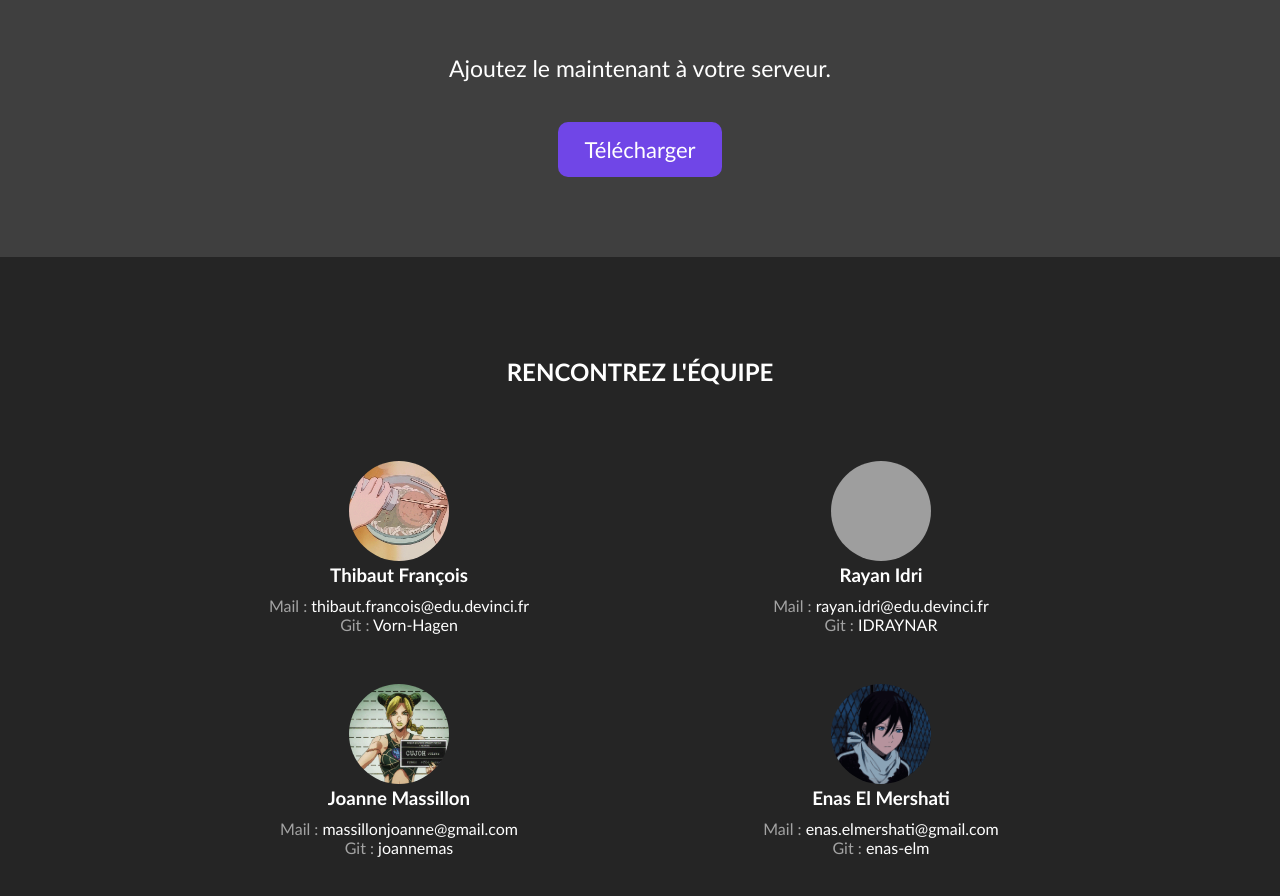
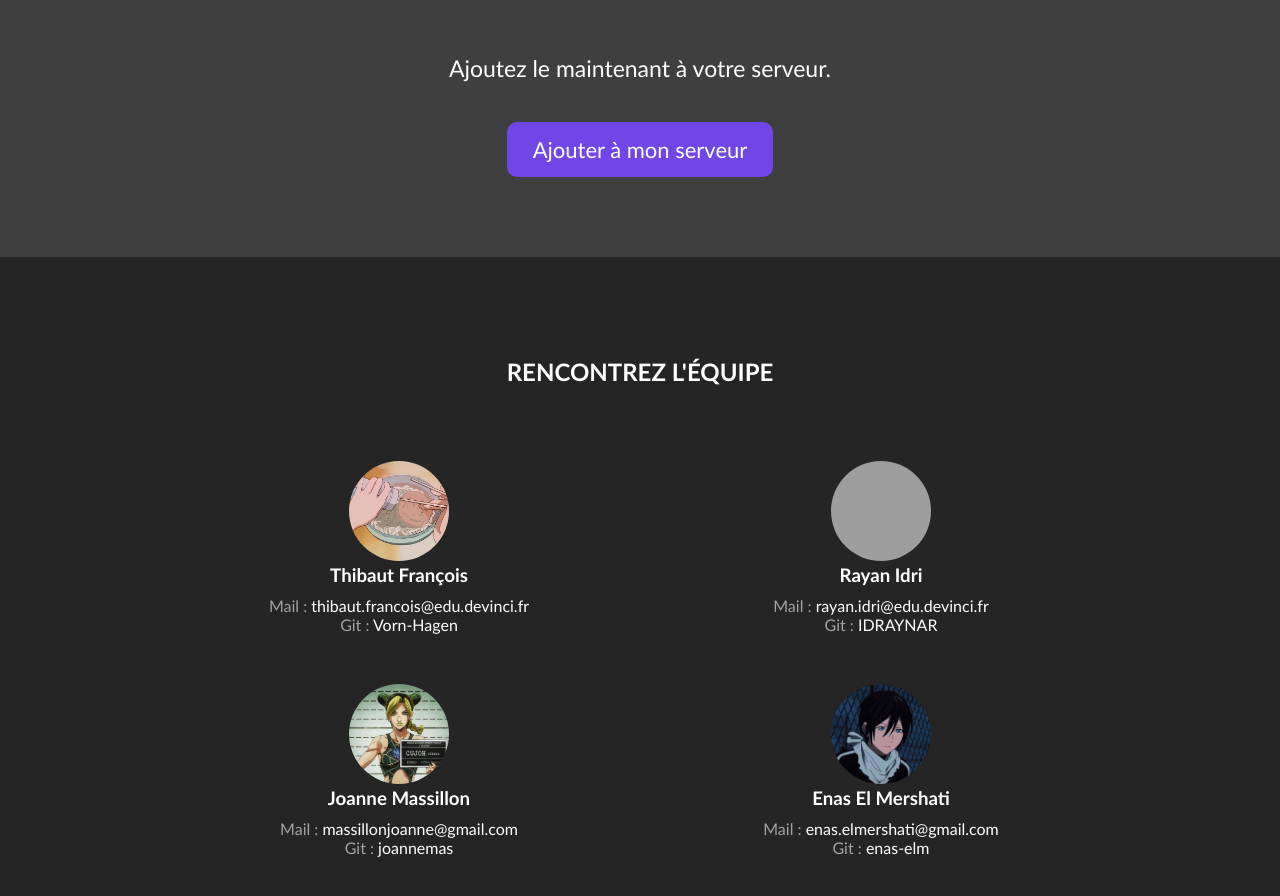
Before and after one commit to enas-elm/DokiBoti-Website, a plain HTML site: page index.html in a window 1280 px wide. Shown: the part 2340-3236 px from the top of the page. Drawn offline with Linux system fonts and the light colour scheme; grey boxes are pictures that could not be loaded.

Commit message:
Modify link

```diff
--- a/index.html
+++ b/index.html
@@ -49,7 +49,7 @@
   <div id="div-header">
     <p class="p-big">DokiBoti</p><br>
     <p class="p-small">Le bot discord qui simplifie la vie des enseignants et d'étudiants !</p>
-    <p><a href="https://github.com/joannemas/DokiBoti" class="download-button">Ajouter à mon serveur</a></p>
+    <p><a href="https://discord.com/api/oauth2/authorize?client_id=912646368382844979&permissions=8&scope=bot" class="download-button">Ajouter à mon serveur</a></p>
     <link rel="stylesheet" href="path/to/font-awesome/css/font-awesome.min.css">
   </div>
 </header>
@@ -90,7 +90,7 @@
       <div class="each-content">
           <h2>À QUOI SERT-IL ?</h2>
           <p>DokiBoti est un bot discord d’enseignement. Il vous permettra de mieux gérer le serveur.</p>
-          <p><a href="https://github.com/joannemas/DokiBoti" class="download-button">Ajouter à mon serveur</a></p>
+          <p><a href="https://discord.com/api/oauth2/authorize?client_id=912646368382844979&permissions=8&scope=boti" class="download-button">Ajouter à mon serveur</a></p>
       </div>
 
       <div class="each-content-img">
@@ -139,7 +139,7 @@
   <!-- DOWNLOAD -->
 <div id="download">
   <p class="p-big">Ajoutez le maintenant à votre serveur.</p>
-  <p><a href="https://github.com/joannemas/DokiBoti" class="download-button">Télécharger</a></p>
+  <p><a href="https://discord.com/api/oauth2/authorize?client_id=912646368382844979&permissions=8&scope=bot" class="download-button">Ajouter à mon serveur</a></p>
 </div>
 
 
```
